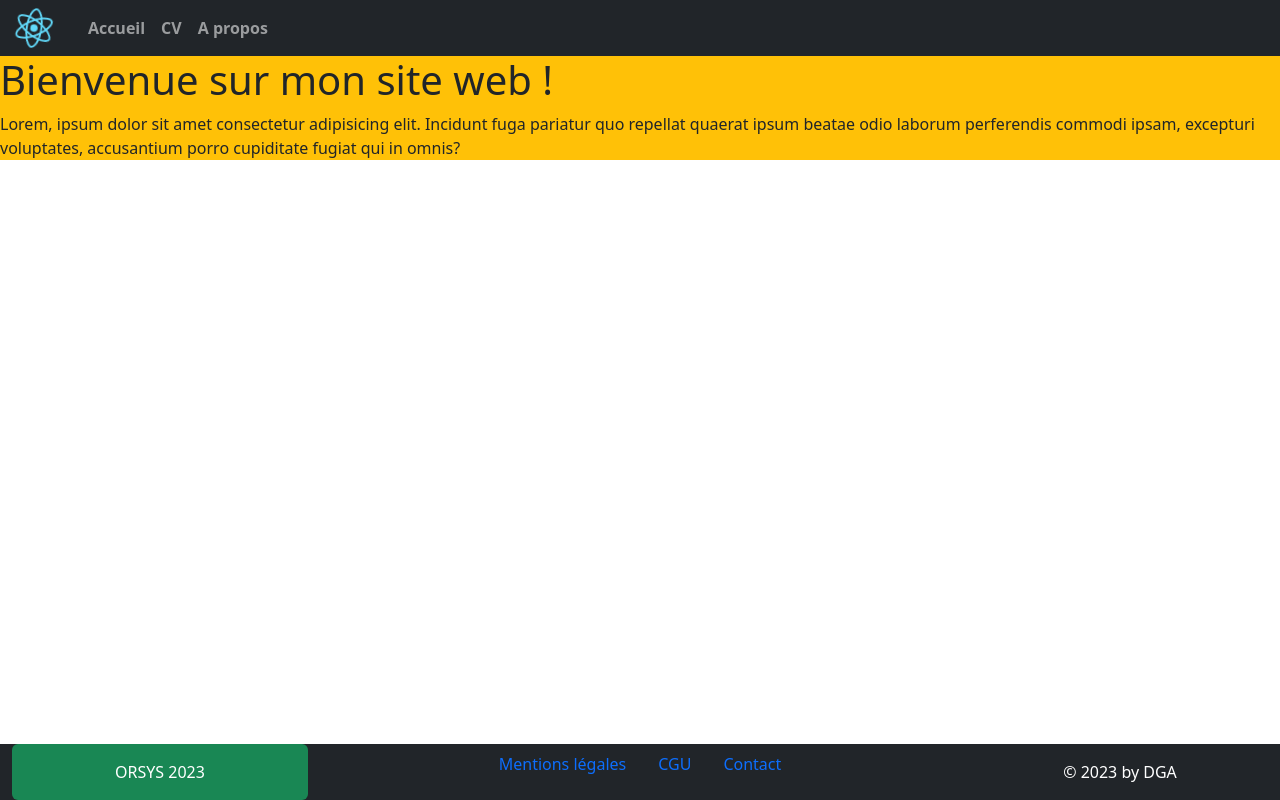
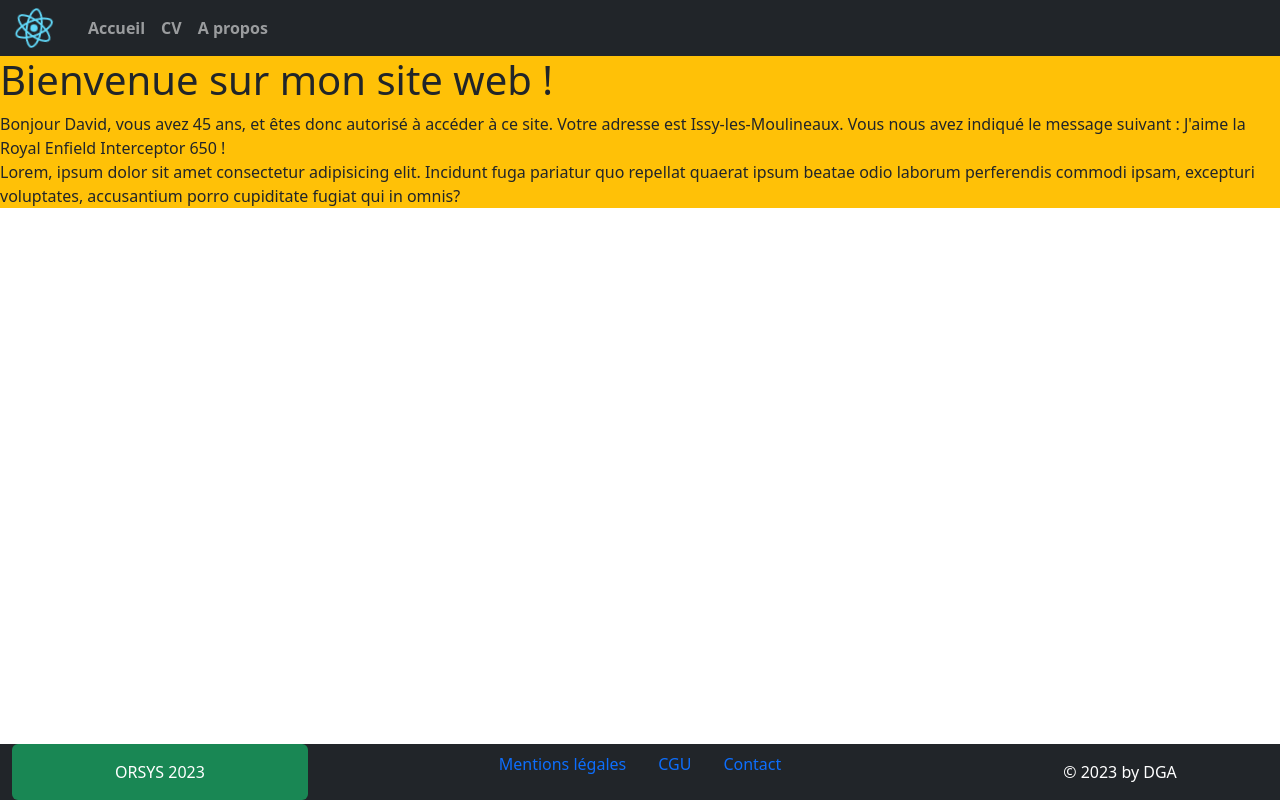
Before and after one commit to Kaemyll/ORSYS-ReactJS, a React (Create React App) app in the folder renskrypt/: page / in a window 1280 px wide. Built offline with nearby package versions, Linux system fonts and the light colour scheme.

Commit message:
dev: using props for the first time

```diff
--- a/renskrypt/src/App.js
+++ b/renskrypt/src/App.js
@@ -1,7 +1,7 @@
 import React from 'react';
-import Header from './components/Header';
-import Main from './components/Main';
-import Footer from './components/Footer';
+import Header from './components/Layout/Header';
+import Main from './components/Layout/Main';
+import Footer from './components/Layout/Footer';
 import './App.css';
 
 function App() {
--- /dev/null
+++ b/renskrypt/src/components/Layout/Main.jsx
@@ -0,0 +1,21 @@
+import React from "react";
+import Welcome from "../Main/Welcome";
+
+export default function Main() {
+  const username = "David";
+  const age = 45;
+  const address = "Issy-les-Moulineaux";
+  const message = "J'aime la Royal Enfield Interceptor 650 !";
+  return (
+    <div>
+      <h1>Bienvenue sur mon site web !</h1>
+      <Welcome user={username} age={age} addr={address} msg={message} />
+      <p>
+        Lorem, ipsum dolor sit amet consectetur adipisicing elit. Incidunt fuga
+        pariatur quo repellat quaerat ipsum beatae odio laborum perferendis
+        commodi ipsam, excepturi voluptates, accusantium porro cupiditate fugiat
+        qui in omnis?
+      </p>
+    </div>
+  );
+}
--- a/renskrypt/src/components/Navigation.jsx
+++ b/renskrypt/src/components/Layout/Navigation.jsx
@@ -3,7 +3,7 @@ import { Container, Navbar, Nav } from "react-bootstrap";
 
 export default function Navigation() {
   return (
-    <Navbar bg="dark" variant="dark" expand="lg">
+    <Navbar bg="dark" variant="dark" expand="sm">
       <Container>
         <Navbar.Collapse>
           <Nav className="me-auto text-white">
--- a/renskrypt/src/components/Main.jsx
+++ /dev/null
@@ -1,10 +0,0 @@
-import React from 'react'
-
-export default function Main() {
-  return (
-    <div>
-        <h1>Bienvenue sur mon site web !</h1>
-        <p>Lorem, ipsum dolor sit amet consectetur adipisicing elit. Incidunt fuga pariatur quo repellat quaerat ipsum beatae odio laborum perferendis commodi ipsam, excepturi voluptates, accusantium porro cupiditate fugiat qui in omnis?</p>
-    </div>
-  )
-}
--- /dev/null
+++ b/renskrypt/src/components/Main/Welcome.jsx
@@ -0,0 +1,12 @@
+import React from "react";
+
+export default function Welcome(props) {
+  const { user, age, addr, msg } = props;
+  return (
+    <div>
+      Bonjour {user}, vous avez {age} ans, et êtes donc autorisé à accéder à ce
+      site. Votre adresse est {addr}. Vous nous avez indiqué le message suivant
+      : {msg}
+    </div>
+  );
+}
```
Also changed, not shown: renskrypt/src/components/Layout/Footer.jsx (renamed from renskrypt/src/components/Footer.jsx), renskrypt/src/components/Layout/Header.jsx (renamed from renskrypt/src/components/Header.jsx), renskrypt/src/components/Layout/Logo.jsx (renamed from renskrypt/src/components/Logo.jsx), renskrypt/src/components/Layout/logo.svg (renamed from renskrypt/src/components/logo.svg).
